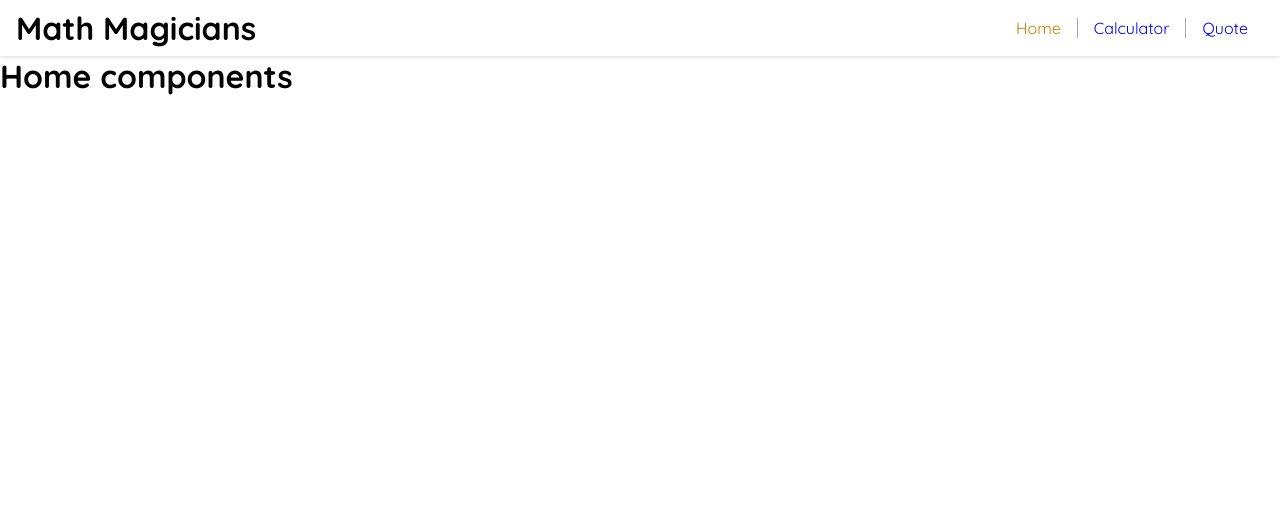
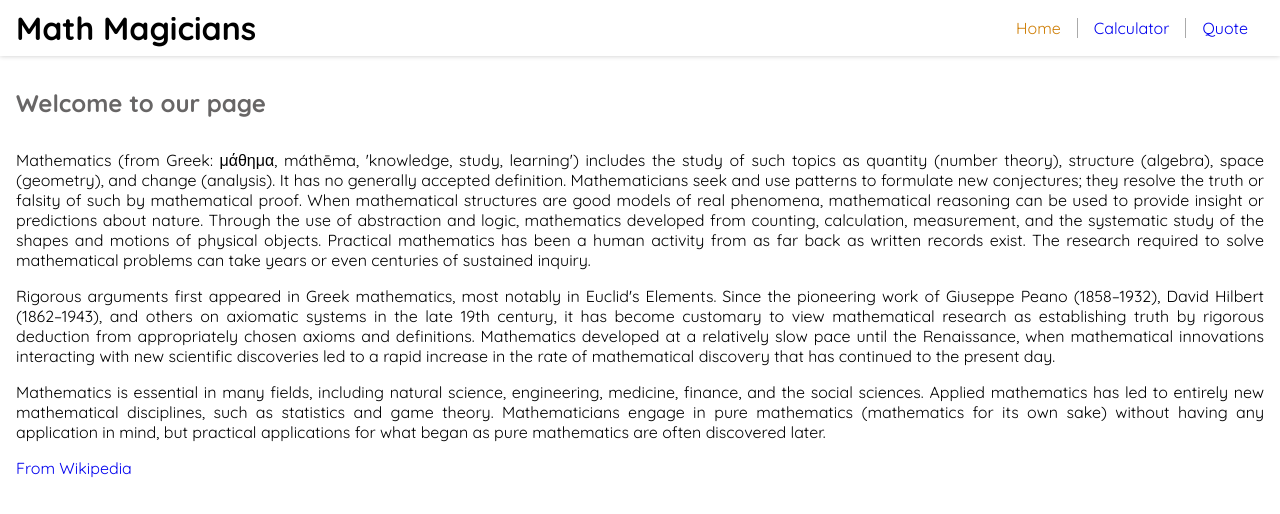
Before and after one commit to toliboff/math_magicians, a React (Create React App) app: page / in a window 1280 px wide. Shown: the top 514 px of the page. Built offline with nearby package versions, Linux system fonts and the light colour scheme.

Commit message:
Add data and style to Home component

```diff
--- a/src/components/Home.js
+++ b/src/components/Home.js
@@ -2,8 +2,45 @@ import React from 'react';
 
 function Home() {
   return (
-    <div>
-      <h1>Home components</h1>
+    <div className="Home">
+      <h2>Welcome to our page</h2>
+      <p>
+        Mathematics (from Greek: μάθημα, máthēma, &apos;knowledge, study, learning&apos;) includes
+        the study of such topics as quantity (number theory), structure (algebra),
+        space (geometry), and change (analysis). It has no generally accepted
+        definition.
+
+        Mathematicians seek and use patterns to formulate new conjectures;
+        they resolve the truth or falsity of such by mathematical proof. When mathematical
+        structures are good models of real phenomena,
+        mathematical reasoning can be used to provide insight or predictions about nature.
+        Through the use of abstraction and logic, mathematics developed from counting,
+        calculation, measurement, and the systematic study of the shapes and motions of
+        physical objects. Practical mathematics has been a human activity from as far back
+        as written records exist. The research required to solve mathematical problems can
+        take years or even centuries of sustained inquiry.
+      </p>
+      <p>
+        Rigorous arguments first appeared in Greek mathematics, most notably in
+        Euclid&apos;s Elements.
+        Since the pioneering work of Giuseppe Peano (1858–1932), David Hilbert (1862–1943),
+        and others on axiomatic systems in the late 19th century, it has become customary to view
+        mathematical research as establishing truth by rigorous deduction from appropriately chosen
+        axioms and definitions. Mathematics developed at a relatively slow pace until the
+        Renaissance, when mathematical innovations interacting with new scientific
+        discoveries led to a rapid increase in the rate of mathematical discovery that
+        has continued to the present day.
+      </p>
+      <p>
+        Mathematics is essential in many fields, including natural science, engineering, medicine,
+        finance, and the social sciences.
+        Applied mathematics has led to entirely new mathematical disciplines, such as statistics
+        and game theory.
+        Mathematicians engage in pure mathematics (mathematics for its own sake) without having any
+        application in mind,
+        but practical applications for what began as pure mathematics are often discovered later.
+      </p>
+      <a href="https://en.wikipedia.org/wiki/Mathematics">From Wikipedia</a>
     </div>
   );
 }
```
